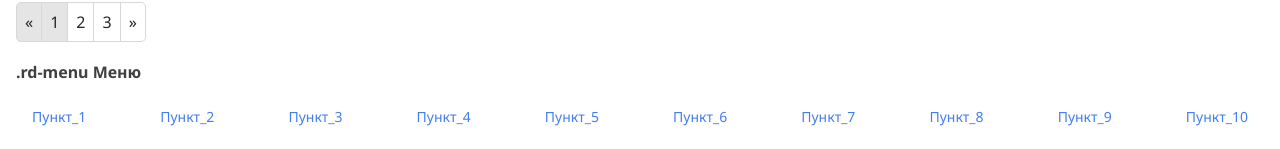
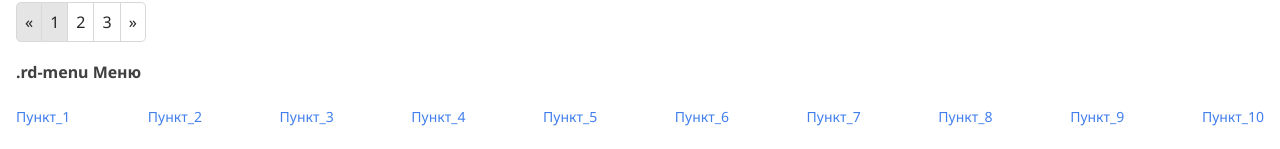
Before and after one commit to RDmitriev/RD, a PHP site: page /doc.html in a window 1280 px wide. Shown: the part 3117-3266 px from the top of the page. Run offline with PHP 8.4, Linux system fonts and the light colour scheme.

Commit message:
брал отступ у первого и последнего элемента

```diff
--- a/design/rd/rd-framework.css
+++ b/design/rd/rd-framework.css
@@ -472,6 +472,12 @@
 	font-size: initial;
 	position: relative;
 }
+[class^="rd-menu"]>li:first-child a{
+	padding-left: 0;
+}
+[class^="rd-menu"]>li:last-child a{
+	padding-right: 0;
+}
 [class^="rd-menu"]>li>a{
 	display: block;
 }
```
